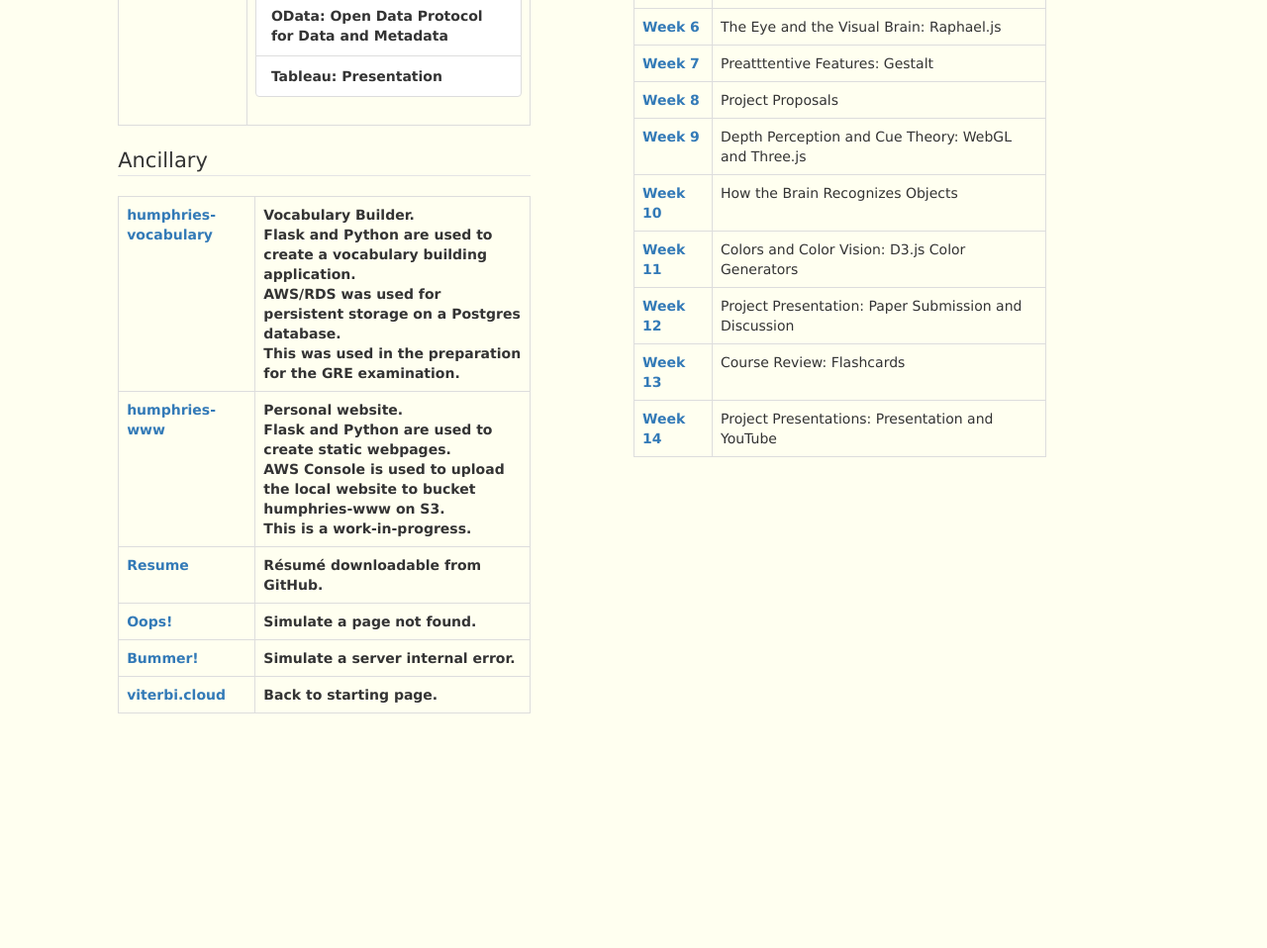
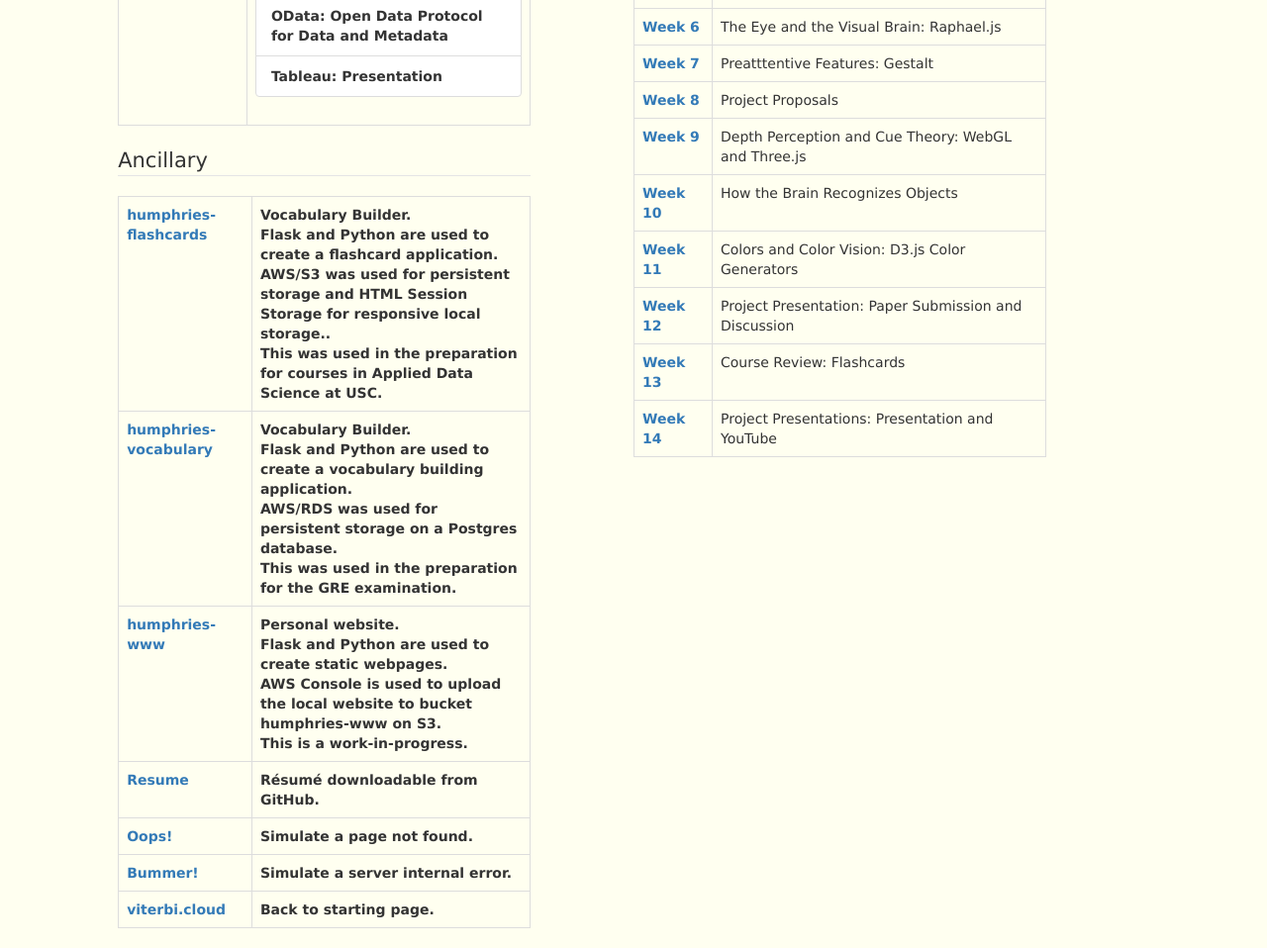
Before and after one commit to phumphri/humphries-portfolio, a Flask app: page / in a window 1280 px wide. Shown: the part 429-1387 px from the top of the page at 99% size. Before the commit the page ends 1150 px from the top, so only its background shows below. Run offline with Flask 2, Linux system fonts and the light colour scheme; some libraries are stand-ins or nearby versions.

Commit message:
Added humphries-flashcards

```diff
--- a/templates/index.html
+++ b/templates/index.html
@@ -54,6 +54,13 @@ Humphries Portfolio
                 <legend>Ancillary</legend>
                 <table class="table table-bordered" >
                     <tbody>
+                        <tr>
+                            <td><a href="https://humphries-flashcards.herokuapp.com/" target="_blank"><b>humphries-flashcards</b></a></td>
+                            <td><b>Vocabulary Builder.<br />
+                                    Flask and Python are used to create a flashcard application.<br />
+                                    AWS/S3 was used for persistent storage and HTML Session Storage for responsive local storage.. <br />
+                                    This was used in the preparation for courses in Applied Data Science at USC. </b></td>
+                        </tr>
                         <tr>
                             <td><a href="https://humphries-vocabulary.herokuapp.com/" target="_blank"><b>humphries-vocabulary</b></a></td>
                             <td><b>Vocabulary Builder.<br />
```
